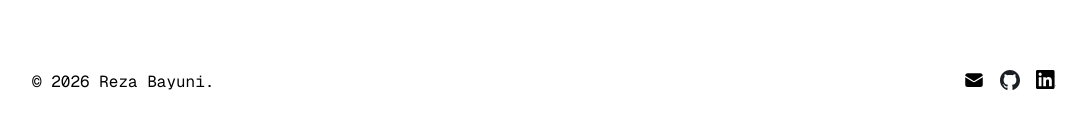
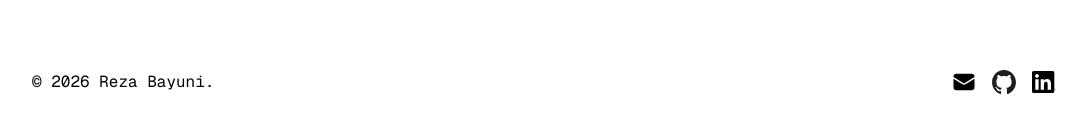
Before and after one commit to rzbyn/rzbyn.github.io, a Next.js app: page / in a window 1280 px wide. Shown: the part 650-782 px from the top of the page, without its empty margins (96-1183 px from the left). Built offline with nearby package versions, Linux system fonts and the light colour scheme.

Commit message:
fix(images): preserve social icon ratios and load eagerly

```diff
--- a/src/components/Footer/_components/SocialItem/index.tsx
+++ b/src/components/Footer/_components/SocialItem/index.tsx
@@ -4,7 +4,13 @@ import type { SocialItem } from '@/consts/social-items';
 
 interface SocialItemProps extends SocialItem {}
 
-function SocialItemList({ href, src, alt }: SocialItemProps): JSX.Element {
+function SocialItemList({
+  href,
+  src,
+  alt,
+  width,
+  height,
+}: SocialItemProps): JSX.Element {
   return (
     <li>
       <a
@@ -13,7 +19,18 @@ function SocialItemList({ href, src, alt }: SocialItemProps): JSX.Element {
         rel="noopener"
         referrerPolicy="strict-origin-when-cross-origin"
       >
-        <Image src={src} alt={alt} width={20} height={20} />
+        <Image
+          src={src}
+          alt={alt}
+          width={width}
+          height={height}
+          loading="eager"
+          style={{
+            width: '24px',
+            height: '24px',
+            objectFit: 'contain',
+          }}
+        />
       </a>
     </li>
   );
--- a/src/components/Footer/index.tsx
+++ b/src/components/Footer/index.tsx
@@ -8,8 +8,17 @@ function Footer(): JSX.Element {
     <footer className="flex flex-row justify-between">
       <div>&#169; {year} Reza Bayuni.</div>
       <ul className="flex flex-row gap-4">
-        {socialItems.map(({ href, src, alt }): JSX.Element => {
-          return <SocialItemList key={href} href={href} src={src} alt={alt} />;
+        {socialItems.map(({ href, src, alt, width, height }): JSX.Element => {
+          return (
+            <SocialItemList
+              key={href}
+              href={href}
+              src={src}
+              alt={alt}
+              width={width}
+              height={height}
+            />
+          );
         })}
       </ul>
     </footer>
--- a/src/consts/social-items.ts
+++ b/src/consts/social-items.ts
@@ -7,6 +7,9 @@ export interface SocialItem {
   src: string;
   /** Image alt text */
   alt: string;
+  /** Dimensions used to preserve the image aspect ratio */
+  width: number;
+  height: number;
 }
 
 export interface SocialItems extends Array<SocialItem> {}
@@ -16,15 +19,21 @@ export const socialItems: SocialItems = [
     href: 'mailto:hi@rzbyn.com',
     src: `${ICONS_PATH}email.svg`,
     alt: 'email',
+    width: 24,
+    height: 24,
   },
   {
     href: 'https://www.github.com/rzbyn',
     src: `${ICONS_PATH}github.svg`,
     alt: 'github',
+    width: 122,
+    height: 120,
   },
   {
     href: 'https://www.linkedin.com/in/rezabayuni',
     src: `${ICONS_PATH}linkedin.svg`,
     alt: 'linkedin',
+    width: 840,
+    height: 779,
   },
 ];
```
